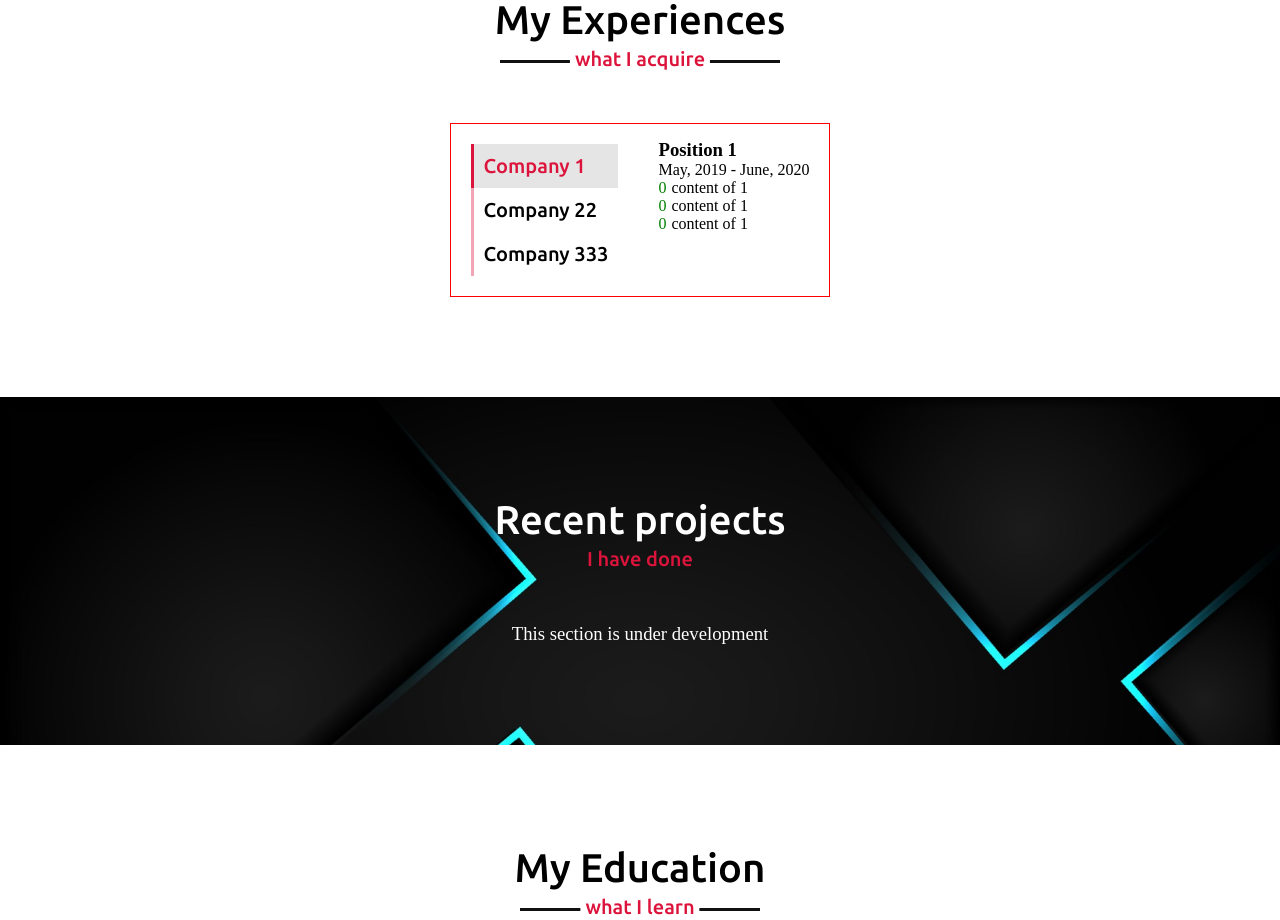
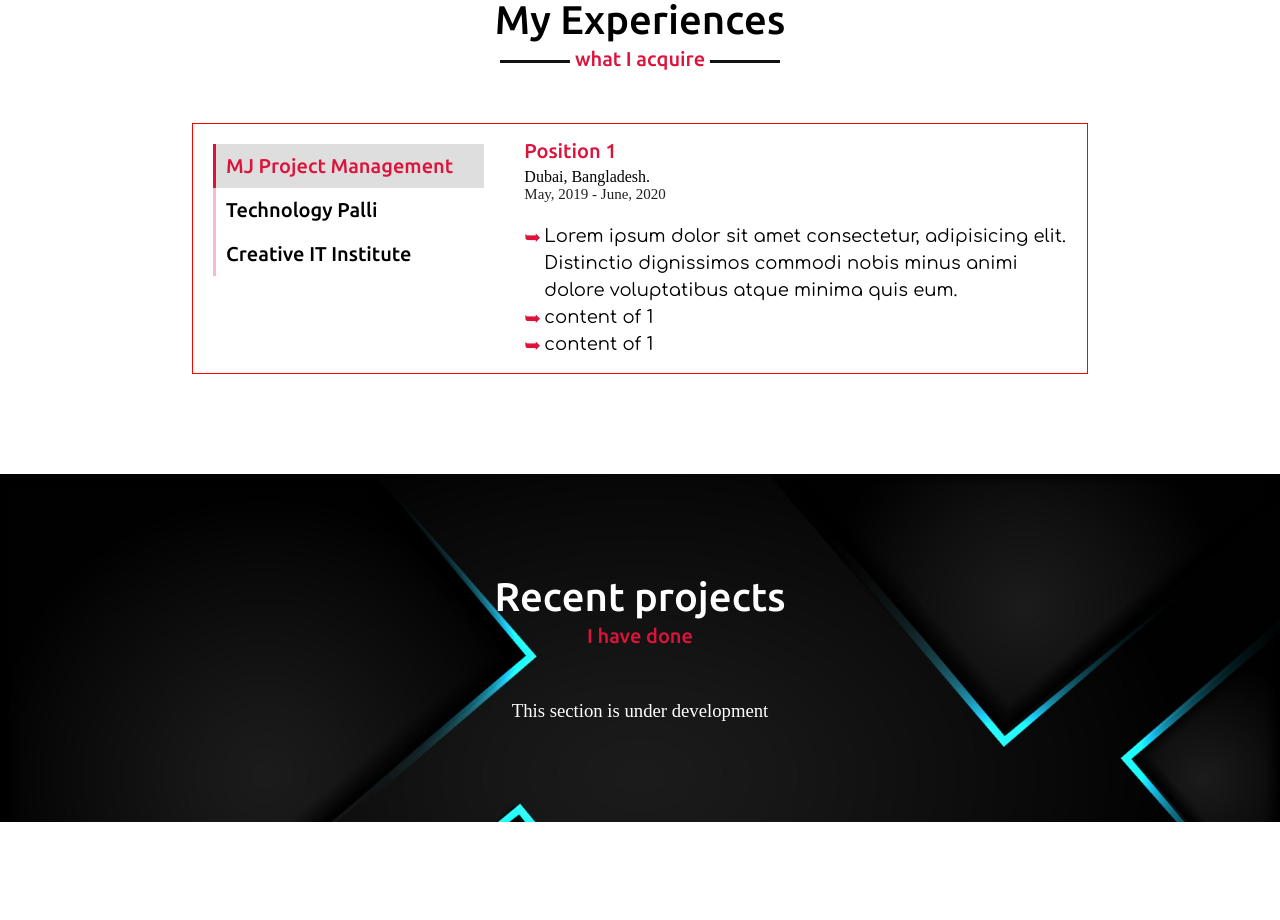
Before and after one commit to Maaazhar/maaazhar.github.io, a React (Vite) app: page / in a window 1280 px wide. Shown: the part 3180-4100 px from the top of the page. Built offline with nearby package versions, Linux system fonts and the light colour scheme.

Commit message:
updating experience section-2

```diff
--- a/src/components/Experience/Experience.css
+++ b/src/components/Experience/Experience.css
@@ -18,12 +18,14 @@
 }
 
 .experienceTabs{
+    width: 80%;
     display: flex;
-    justify-content: space-around;
+    /* justify-content: space-around; */
     padding: 10px;
 }
 
 .tabWrapper{
+    flex: 4;
     position: relative;
     display: flex;
     flex-direction: column;
@@ -34,7 +36,7 @@
 
 .tab{
     background: transparent;
-    border-left: 3px solid #dc143c60;
+    border-left: 3px solid #dc143c49;
     border-right: none;
     border-top: none;
     border-bottom: none;
@@ -45,13 +47,18 @@
     transition: all 0.2s;
 }
 
+.tab:hover{
+    background: #9e9e9e56;
+}
+
 .activeTab{
     color: crimson;
-    background: #9e9e9e44;
+    background: #9e9e9e56;
     border-left: 3px solid #dc143c;
 }
 
 .contentWrapper{
+    flex: 8;
     padding: 5px 10px ;
     border-left: none;
 }
@@ -64,12 +71,33 @@
     display: block;
 }
 
+.content>.position{
+    margin-bottom: 5px;
+    color: crimson;
+    font: 500 20px 'Ubuntu', sans-serif;
+}
+
+.content>.duration{
+    color: #222;
+    font-size: 15px;
+}
+
+.content>ul{
+    margin-top: 20px;
+    font-family: "Comfortaa", sans-serif;
+    font-size: 18px;
+    line-height: 1.5;
+}
+
 .content>ul>li{
+    padding-left: 20px;
     list-style: none;
 }
 
 .content>ul>li::before{
-    content: "0";
-    margin-right: 5px;
-    color: green;
+    content: "\027a5";
+    position: absolute;
+    transform: translateX(-120%);
+    font-size: 20px;
+    color: crimson;
 }
--- a/src/components/Experience/Experience.jsx
+++ b/src/components/Experience/Experience.jsx
@@ -14,23 +14,25 @@ const Experience = () => {
                     <div className="experienceContent">
                         <div className="experienceTabs border">
                             <div className="tabWrapper">
-                                <button onClick={() => toggleTab(1)} className={tabState === 1 ? "tab activeTab" : "tab"}>Company 1</button>
-                                <button onClick={() => toggleTab(2)} className={tabState === 2 ? "tab activeTab" : "tab"}>Company 22</button>
-                                <button onClick={() => toggleTab(3)} className={tabState === 3 ? "tab activeTab" : "tab"}>Company 333</button>
+                                <button onClick={() => toggleTab(1)} className={tabState === 1 ? "tab activeTab" : "tab"}>MJ Project Management</button>
+                                <button onClick={() => toggleTab(2)} className={tabState === 2 ? "tab activeTab" : "tab"}>Technology Palli</button>
+                                <button onClick={() => toggleTab(3)} className={tabState === 3 ? "tab activeTab" : "tab"}>Creative IT Institute</button>
                             </div>
                             <div className="contentWrapper">
                                 <div className={tabState === 1 ? "content activeContent" : "content"}>
-                                    <h3 className="companyName">Position 1</h3>
+                                    <h3 className="position">Position 1</h3>
+                                    <p className="place">Dubai, Bangladesh.</p>
                                     <p className="duration">May, 2019 - June, 2020</p>
                                     <p className="workDescription"></p>
                                     <ul>
-                                        <li>content of 1</li>
+                                        <li>Lorem ipsum dolor sit amet consectetur, adipisicing elit. Distinctio dignissimos commodi nobis minus animi dolore voluptatibus atque minima quis eum.</li>
                                         <li>content of 1</li>
                                         <li>content of 1</li>
                                     </ul>
                                 </div>
                                 <div className={tabState === 2 ? "content activeContent" : "content"}>
-                                    <h3 className="companyName">Position 2</h3>
+                                    <h3 className="position">Position 2</h3>
+                                    <p className="place">Dhaka, Bangladesh.</p>
                                     <p className="duration">May, 2020 - June, 2021</p>
                                     <p className="workDescription"></p>
                                     <ul>
@@ -40,7 +42,8 @@ const Experience = () => {
                                     </ul>
                                 </div>
                                 <div className={tabState === 3 ? "content activeContent" : "content"}>
-                                    <h3 className="companyName">Position 3</h3>
+                                    <h3 className="position">Position 3</h3>
+                                    <p className="place">Dhaka, Bangladesh.</p>
                                     <p className="duration">May, 2021 - June, 2022</p>
                                     <p className="workDescription"></p>
                                     <ul>
--- a/src/index.css
+++ b/src/index.css
@@ -1,4 +1,6 @@
-@import url('https://fonts.googleapis.com/css2?family=Poppins:wght@400;500;600;700&family=Ubuntu:wght@400;500;700&display=swap');
+/* @import url('https://fonts.googleapis.com/css2?family=Poppins:wght@400;500;600;700&family=Ubuntu:wght@400;500;700&display=swap'); */
+
+@import url('https://fonts.googleapis.com/css2?family=Comfortaa:wght@300..700&family=Dosis:wght@200..800&family=Poppins:ital,wght@0,100;0,200;0,300;0,400;0,500;0,600;0,700;0,800;0,900;1,100;1,200;1,300;1,400;1,500;1,600;1,700;1,800;1,900&family=Ubuntu:ital,wght@0,300;0,400;0,500;0,700;1,300;1,400;1,500;1,700&display=swap');
 
 * {
     margin: 0;
```
